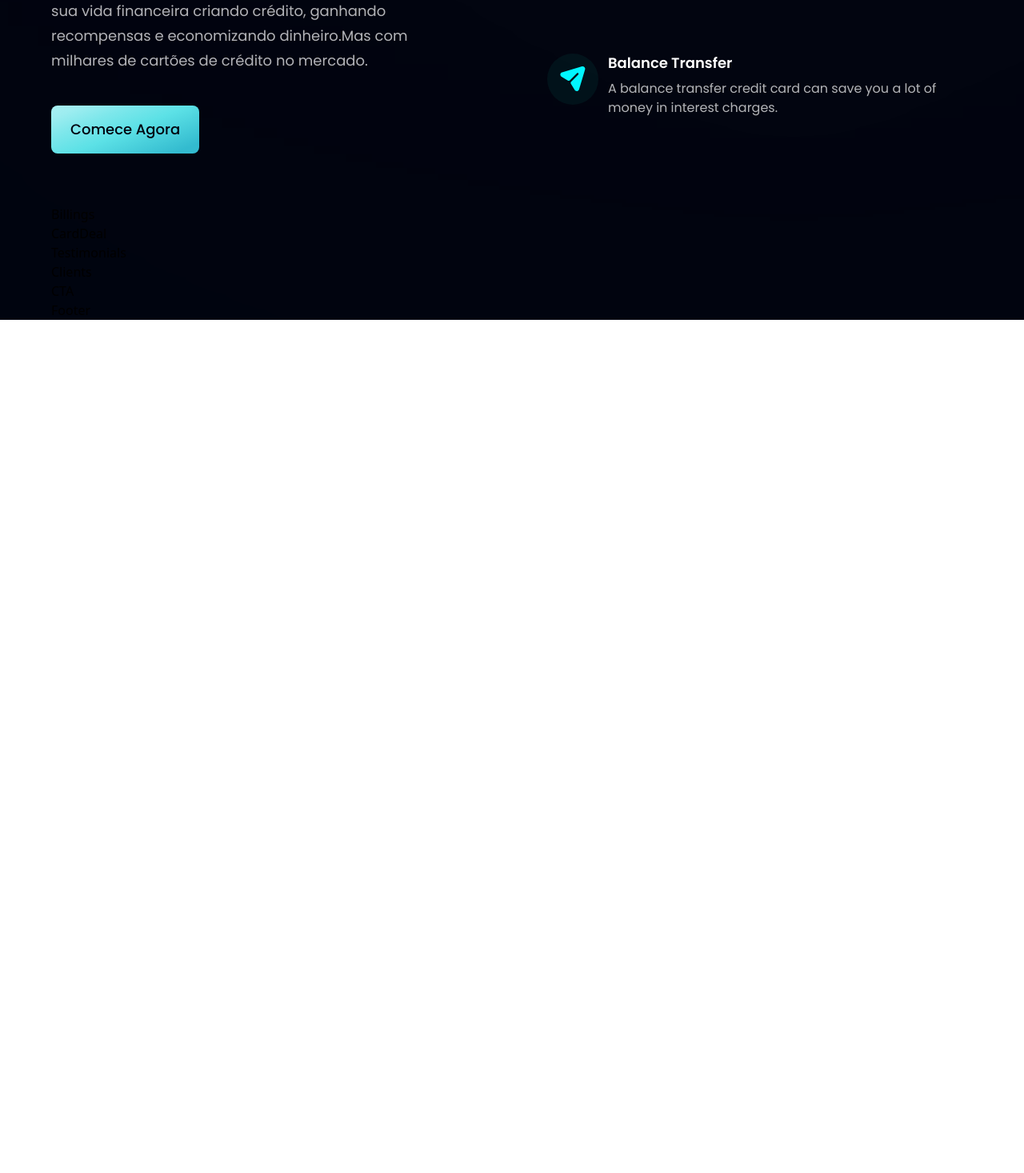
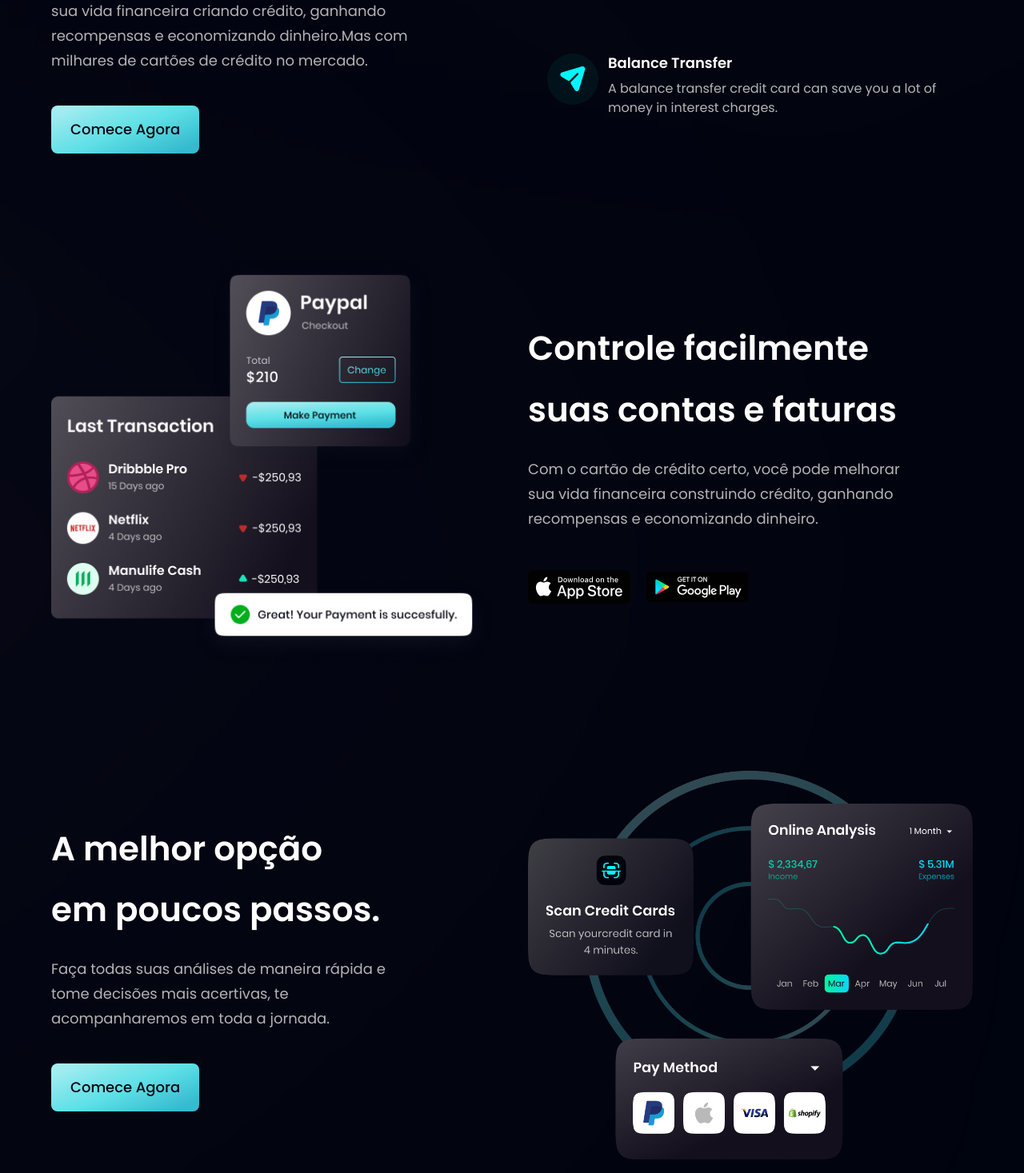
Before and after one commit to murilo-bravo/modern-bank-app, a React (Vite) app: page / in a window 1280 px wide. Shown: the part 1330-2797 px from the top of the page at 80% size. Before the commit the page ends 1730 px from the top, so only its background shows below. Built offline with nearby package versions, Linux system fonts and the light colour scheme.

Commit message:
section products and clients

```diff
--- a/src/components/Billing.jsx
+++ b/src/components/Billing.jsx
@@ -1,8 +1,29 @@
-import React from 'react'
+import { apple, bill, google } from '../assets'
+import styles, { layout } from '../style'
 
 const Billings = () => {
   return (
-    <div>Billings</div>
+    <section id='product' className={layout.sectionReverse}>
+      <div className={layout.sectionImgReverse}>
+        <img src={bill} alt="billing" className='w-full h-full relative z-10' />
+
+        <div className='absolute z-[3] -left-1/2 top-0 w-1/3 h-1/3 rounded-full white__gradient' />
+        <div className='absolute z-[0] -left-1/2 bottom-0 w-1/2 h-1/2 rounded-full pink__gradient' />
+      </div>
+
+      <div className={layout.sectionInfo}>
+        <h2 className={styles.heading2}>Controle facilmente<br className='sm:block hidden' />  suas contas e faturas</h2>
+        <p className={`${styles.paragraph} max-w-[470px] mt-5`}>
+        Com o cartão de crédito certo, você pode melhorar sua vida financeira construindo crédito, ganhando recompensas e economizando dinheiro.
+        </p>
+
+        <div className='flex flex-row sm:mt-12 mt-8'>
+          <img src={apple} alt="apple_store" className='w-32 h-11 mr-5 object-contain cursor-pointer' />
+          <img src={google} alt="google_play" className='w-32 h-11 mr-5 object-contain cursor-pointer' />
+
+        </div>
+      </div>
+    </section>
   )
 }
 
--- a/src/components/CardDeal.jsx
+++ b/src/components/CardDeal.jsx
@@ -1,8 +1,23 @@
-import React from 'react'
+import { card } from '../assets'
+import styles, { layout } from '../style'
+import Button from './Button'
 
 const CardDeal = () => {
   return (
-    <div>CardDeal</div>
+    <section className={layout.section}>
+        <div className={layout.sectionInfo}>
+          <h2 className={styles.heading2}>A melhor opção <br className='sm:block hidden' /> em poucos passos.</h2>
+          <p className={`${styles.paragraph} max-w-[470px] mt-5`}>
+          Faça todas suas análises de maneira rápida e tome decisões mais acertivas, te acompanharemos em toda a jornada.
+          </p>
+
+          <Button styles='mt-10'/>
+        </div>
+
+        <div className={layout.sectionImg}>
+          <img src={card} alt="cards" className='w-full h-full relative' />
+        </div>
+    </section>
   )
 }
 
--- a/src/components/FeedbackCard.jsx
+++ b/src/components/FeedbackCard.jsx
@@ -1,9 +1,21 @@
-import React from 'react'
+import { quotes } from "../assets"
 
-const FeedbackCard = () => {
-  return (
-    <div>FeedbackCard</div>
-  )
-}
+
+const FeedbackCard = ({ content, name, title, img }) => (
+  <div className="flex justify-between flex-col px-10 py-12 rounded-2xl max-w-[370px] md:mr-10 sm:mr-5 mr-0 my-5 feedback-card">
+    <img src={quotes} alt="double_quotes" className="w-11 h-11 object-contain" />
+    <p className="font-poppins font-normal text-lg leading-8 text-white my-10">
+      {content}
+    </p>
+
+    <div className="flex flex-row">
+      <img src={img} alt={name} className='w-12 h-12 rounded-full' />
+      <div className="flex flex-col ml-4">
+        <h4 className="font-poppins font-semibold text-xl leading-8 text-white">{name}</h4>
+        <p className="font-poppins font-normal text-base leading-6 text-dimWhite ">{title}</p>
+      </div>
+    </div>
+  </div>
+)
 
 export default FeedbackCard
--- a/src/components/Testimonials.jsx
+++ b/src/components/Testimonials.jsx
@@ -1,8 +1,28 @@
-import React from 'react'
+import { feedback } from "../constants"
+import styles from "../style"
+import CardDeal from "./CardDeal"
+import FeedbackCard from "./FeedbackCard"
 
 const Testimonials = () => {
   return (
-    <div>Testimonials</div>
+    <section id="clients">
+      <div />
+
+      <div className="w-full flex justify-between items-center flex-col md:flex-row sm:mb-16 mb-6 relative z-[1]">
+        <h1 className={styles.heading2}>What people are <br className="sm:block hidden" /> saying about us</h1>
+        <div className="w-full md:mt-0 mt-6">
+          <p className={`${styles.paragraph} text-left max-w-[470px]`}>
+            Everything you need to accept card payments and grow your business anywhere on the planet.
+          </p>
+        </div>
+      </div>
+
+      <div className="flex flex-wrap sm:justify-between justify-center w-full feedback-container relative z-[1]">
+        {feedback.map((card) => (
+            <FeedbackCard key={card.id} {...card} />
+        ))}
+      </div>
+    </section>
   )
 }
 
--- a/src/constants/index.js
+++ b/src/constants/index.js
@@ -7,7 +7,7 @@ export const navLinks = [
   },
   {
     id: "features",
-    title: "Funcionalidades",
+    title: "Benefícios",
   },
   {
     id: "product",
```
